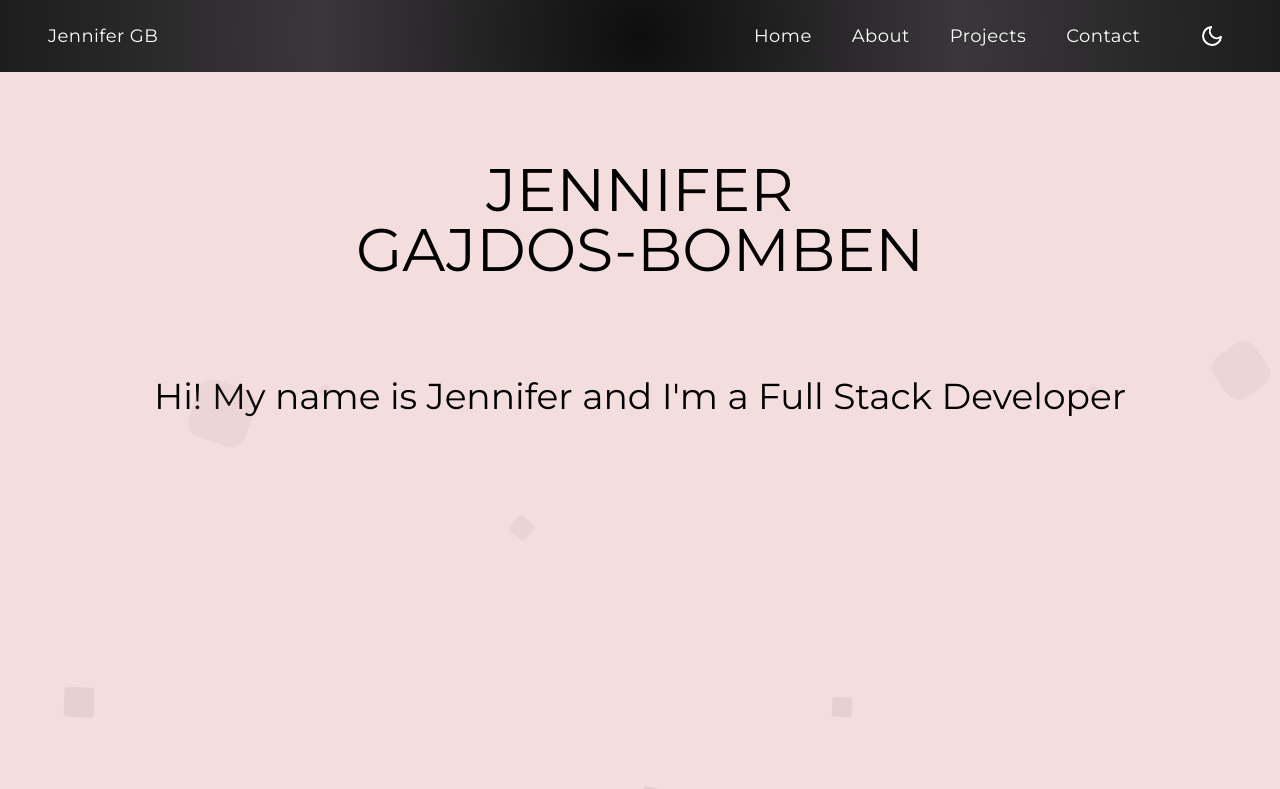
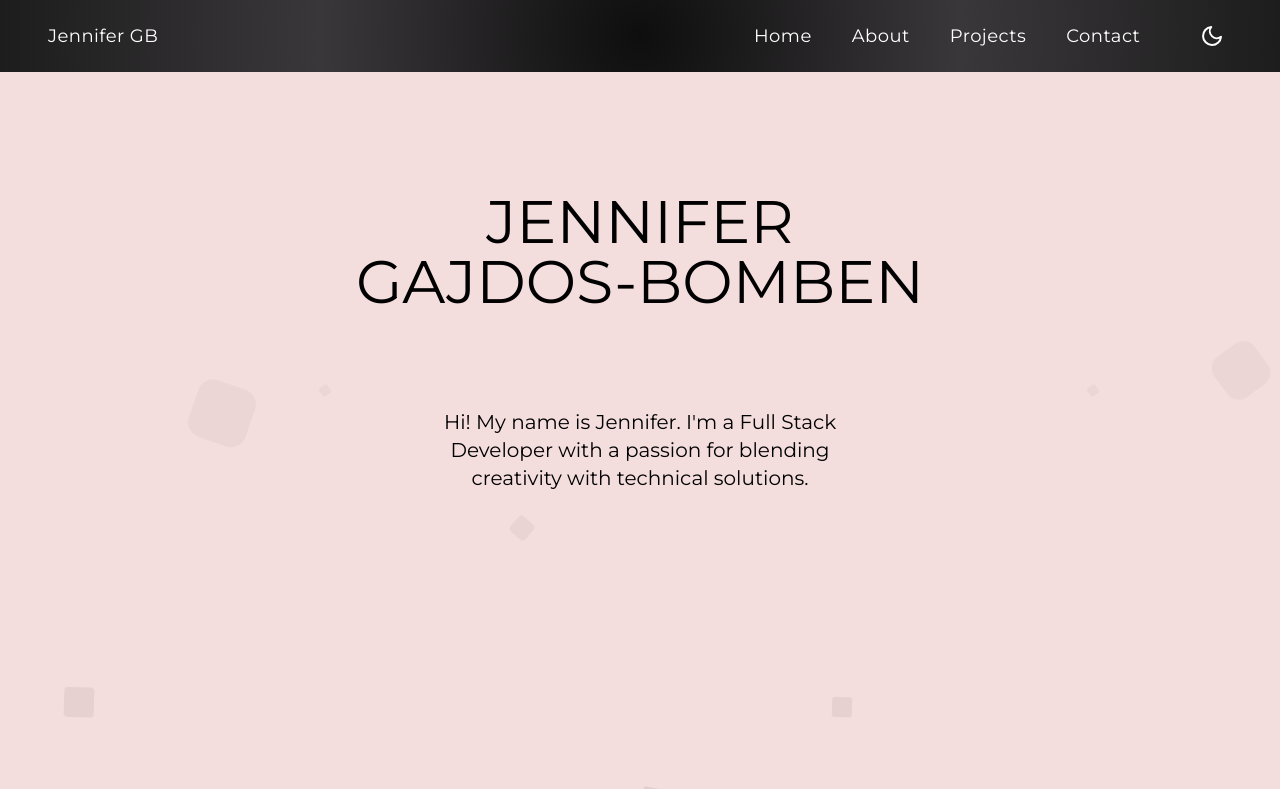
Before and after one commit to jgajdosbomben/portfolio, a React (Vite) app: page / in a window 1280 px wide. Shown: the top 789 px of the page. Built offline with nearby package versions, Linux system fonts and the light colour scheme.

Commit message:
Added text content

```diff
--- a/src/components/Header.jsx
+++ b/src/components/Header.jsx
@@ -5,20 +5,24 @@ const Header = () => {
   return (
     <div class="main-area w-full h-full min-h-[100vh]">
         <div className="min-h-[100vh] dark:bg-[radial-gradient(ellipse_at_top_left,_var(--tw-gradient-stops))] from-[#620646] to-[#1d1d1d]">
-        <div className="grid grid-cols-1 grid-row-3 md:grid-cols-5 md:grid-rows-5">
+        <div className="grid grid-cols-1 grid-row-3 md:grid-cols-3 md:grid-rows-2">
           {/* bg-[#f4dddd] dark:bg-gradient-to-br from-[#1d1d1d]  to-[#9b0b71] */}
-          <div className="col-span-1 row-span-1 md:col-span-5 md:row-span-5 text-center align-middle pt-12">
+          <div className="col-span-1 row-span-1 md:col-span-3 md:row-span-3 text-center align-middle pt-20">
             <h1 className="text-6xl font-montserrat  text-black dark:text-white pt-10">
               JENNIFER <br />
               GAJDOS-BOMBEN
             </h1>
+            </div>
             <br />
+            <div className="col-span-1 row-span-1 md:col-start-2 md:col-end-3 md:row-span-2 text-center align-middle pt-12">
+            <h2 className="text-xl text-black dark:text-white font-montserrat py-12">Hi! My name is Jennifer. I'm a Full Stack Developer with a passion for blending creativity with technical solutions. </h2>
+            </div>
             {/* <h2 className="text-4xl text-black dark:text-white text-center font-montserrat  py-12">Full Stack Developer </h2> */}
-            <br />
+            {/* <br /> */}
             {/* <button className="rounded-sm bg-[#343434] hover:bg-[#e8b9b9] border-solid border-2 border-black font-montserrat  text-white text-xl py-2 px-8 z-1000">
             Contact Me
           </button> */}
-          </div>
+
           {/* <div className="col-span-1 row-span- md:col-span-2 md:row-span-5">
           <img
             src="/src/assets/websitephoto.png"
@@ -44,9 +48,6 @@ const Header = () => {
             <div></div>
           </div>
         </div>
-<div>
-      <h2 className="text-4xl text-black dark:text-white text-center font-montserrat  py-12">Hi! My name is Jennifer and I'm a Full Stack Developer </h2>
-      </div>
       </div>
       {/* <div className="col-span-1 md:col-span-3 text-center">
 
```
